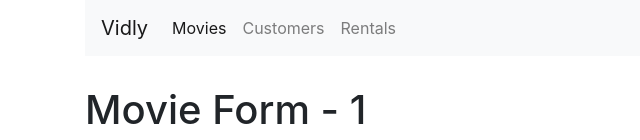
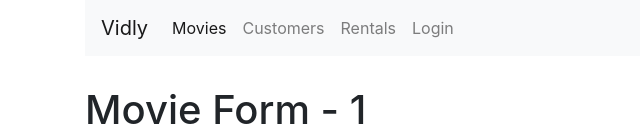
Before and after one commit to edotalora/vidrental-app, a React (Create React App) app: page /movies/1 in a window 1280 px wide. Shown: the top 140 px of the page, without its empty margins (0-640 px from the left). Built offline with nearby package versions, Linux system fonts and the light colour scheme.

Commit message:
before extracting generic form

```diff
--- a/package.json
+++ b/package.json
@@ -9,6 +9,7 @@
     "bootstrap": "^4.1.1",
     "font-awesome": "^4.7.0",
     "fontawesome": "^4.7.0",
+    "joi-browser": "^13.4.0",
     "jquery": "^1.9.1",
     "lodash": "^4.17.10",
     "popper.js": "^1.14.3",
--- a/src/App.js
+++ b/src/App.js
@@ -8,6 +8,7 @@ import NotFound from "./components/notFound";
 import Customers from "./components/customers";
 import Rentals from "./components/rentals";
 import MovieForm from "./components/movieForm";
+import LoginForm from "./components/common/loginForm";
 
 class App extends Component {
   render() {
@@ -17,6 +18,7 @@ class App extends Component {
         <NavBar></NavBar>
         <div className="content">
           <Switch>
+            <Route path="/login" component={LoginForm}></Route>
             <Route path="/movies/:id" component={MovieForm}></Route>
             <Route path="/movies" component={Movie}></Route>
             <Route path="/customers" component={Customers}></Route>
--- a/src/components/navBar.jsx
+++ b/src/components/navBar.jsx
@@ -37,6 +37,11 @@ class NavBar extends Component {
                 Rentals
               </NavLink>
             </li>
+            <li class="nav-item">
+              <NavLink className="nav-link" to="/login">
+                Login
+              </NavLink>
+            </li>
           </ul>
         </div>
       </nav>
```
Also changed, not shown: 1 other file (tests, documents, lock files or other folders).
